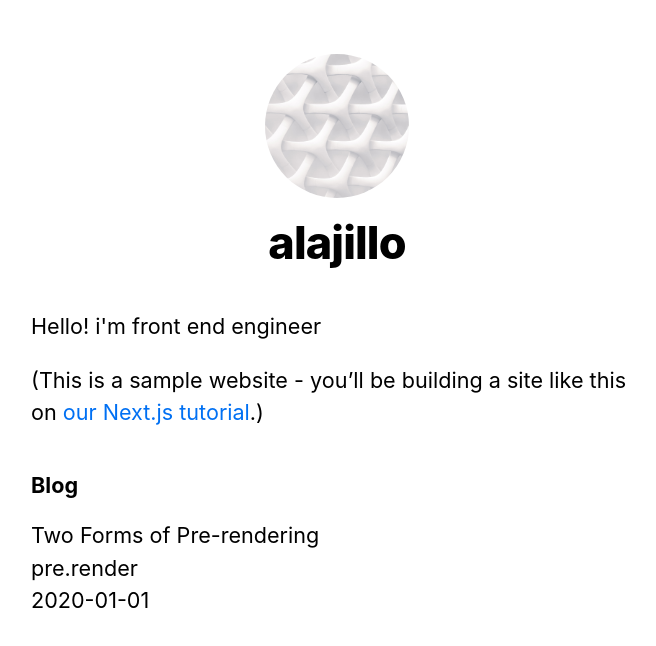
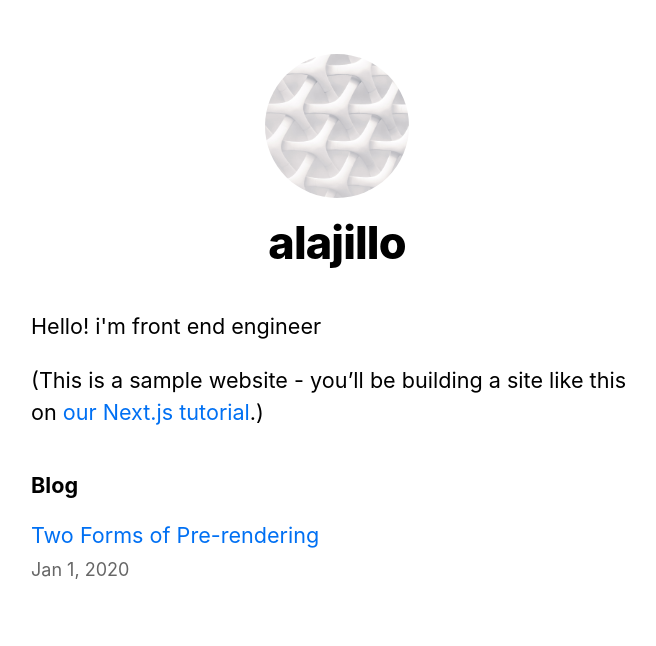
Before and after one commit to alajillo/next-js-practice, a Next.js app: page / in a window 1280 px wide. Shown: the top 646 px of the page, without its empty margins (303-959 px from the left). Built offline with nearby package versions, Linux system fonts and the light colour scheme.

Commit message:
style blog

```diff
--- /dev/null
+++ b/components/date.js
@@ -0,0 +1,10 @@
+import { parseISO, format } from 'date-fns';
+
+export default function Date({ dateString }){
+    const date = parseISO(dateString);
+    return (
+    <time dateTime={dateString}>
+        {format(date, 'LLL d, yyyy')}
+    </time>
+    )
+}
--- a/libs/posts.js
+++ b/libs/posts.js
@@ -1,7 +1,8 @@
 import fs from 'fs';
 import path from 'path';
 import matter from 'gray-matter';
-
+import { remark } from 'remark';
+import html from 'remark-html';
 const postsDirectory = path.join(process.cwd(),'posts');
 
 export function getSortedPostsData(){
@@ -42,14 +43,16 @@
     })
 }
 
-export function getPostData(id){
+export async function getPostData(id){
     const fullPath = path.join(postsDirectory,`${id}.md`);
     const fileContents = fs.readFileSync(fullPath,'utf8');
 
     const matterResult = matter(fileContents);
-
+    const processedContent = await remark().use(html).process(matterResult.content);
+    const contentHtml = processedContent.toString();
     return {
         id,
+        contentHtml,
         ...matterResult.data,
     }
 }
--- a/package.json
+++ b/package.json
@@ -6,9 +6,12 @@
     "start": "next start"
   },
   "dependencies": {
+    "date-fns": "^2.28.0",
     "gray-matter": "^4.0.3",
     "next": "latest",
     "react": "17.0.2",
-    "react-dom": "17.0.2"
+    "react-dom": "17.0.2",
+    "remark": "^14.0.2",
+    "remark-html": "^15.0.1"
   }
 }
--- a/pages/index.js
+++ b/pages/index.js
@@ -2,6 +2,8 @@
 import Layout, { siteTitle } from '../components/layout';
 import utilStyles from '../styles/utils.module.css';
 import { getSortedPostsData } from '../libs/posts';
+import Link from 'next/link';
+import Date from '../components/date';
 
 export async function getStaticProps(){
   const allPostsData = getSortedPostsData();
@@ -29,12 +31,14 @@
           <ul className={utilStyles.list}>
             {allPostsData.map(({ id, date, title })=>(
             <li className={utilStyles.listItem} key={id}>
-              {title}
+              <Link href={`/posts/${id}`}>
+                <a>{title}</a>
+              </Link>
               <br/>
-              {id}
-              <br/>
-              {date}
-            </li>
+              <small className={utilStyles.lightText}>
+                <Date dateString={date}/>
+              </small>
+              </li>
             ))}
            </ul>
         </section>
```
Also changed, not shown: pages/posts/[id].js (+16 -8 lines), 1 other file (tests, documents, lock files or other folders).
